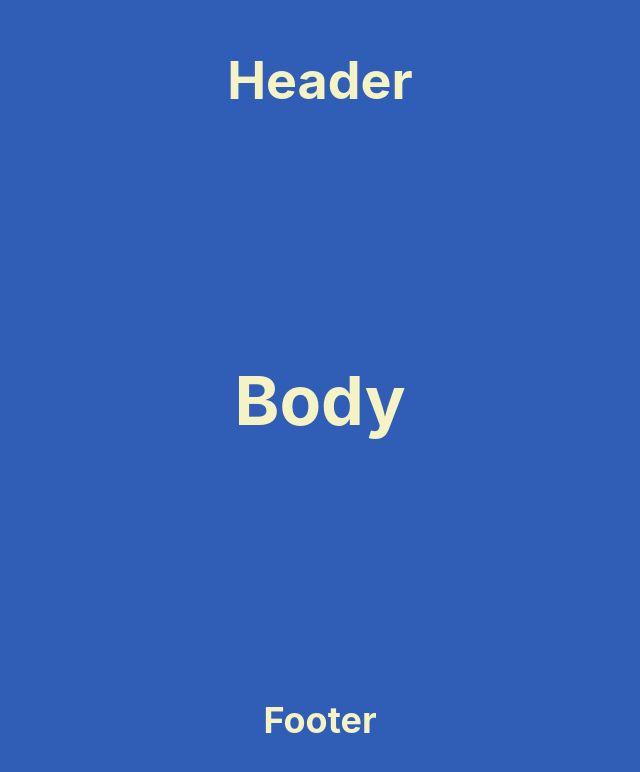
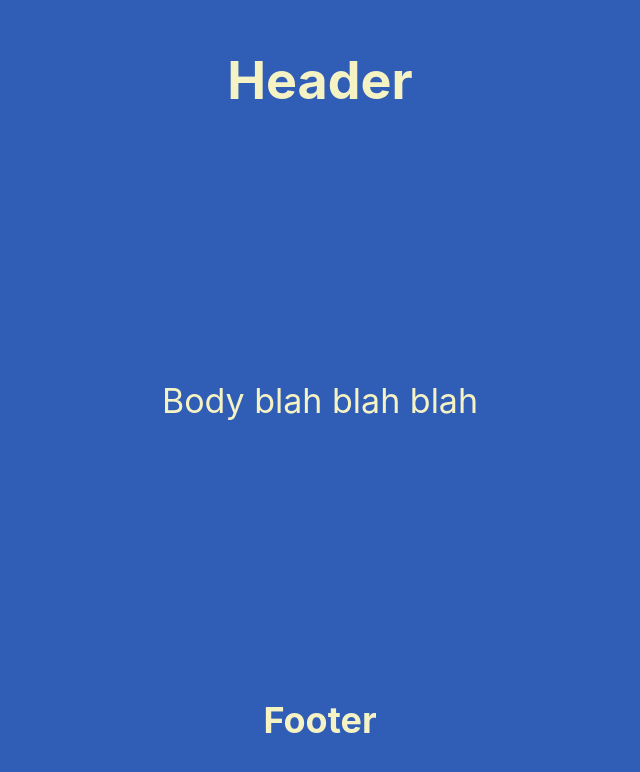
Before and after one commit to MNPCMW6444/neurobica-platform, a React (Create React App) app: page / in a window 1280 px wide. Shown: the top 772 px of the page, without its empty margins (320-960 px from the left). Built offline with nearby package versions, Linux system fonts and the light colour scheme.

Commit message:
Conflict fix
hopefully fixed the since create conflict esilent error

```diff
--- a/src/ui/Body.js
+++ b/src/ui/Body.js
@@ -1,5 +1,5 @@
 import React from "react";
 
 export default function Body() {
-  return <h1>Body</h1>;
+  return <p>Body blah blah blah</p>;
 }
```
Also changed, not shown: package.json (+15 -13 lines), src/logo.svg (deleted), 1 other file (tests, documents, lock files or other folders).
